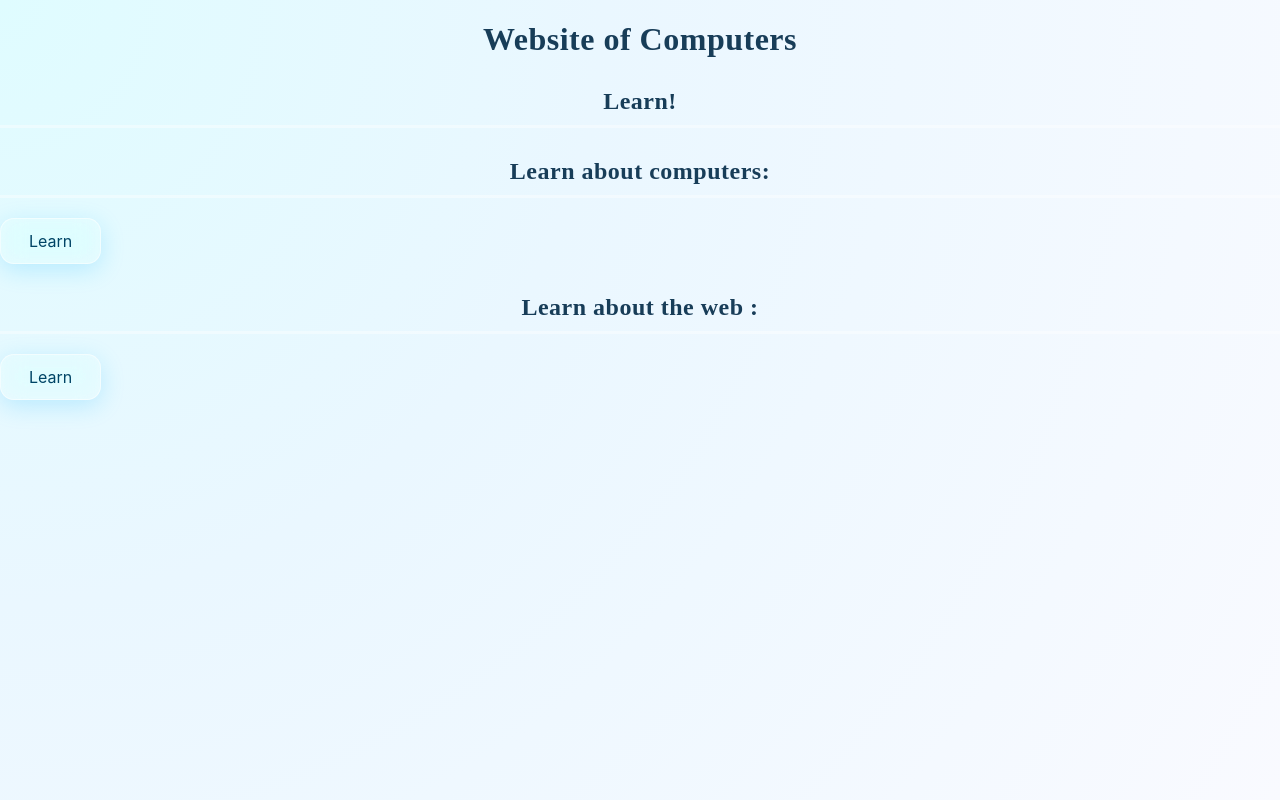
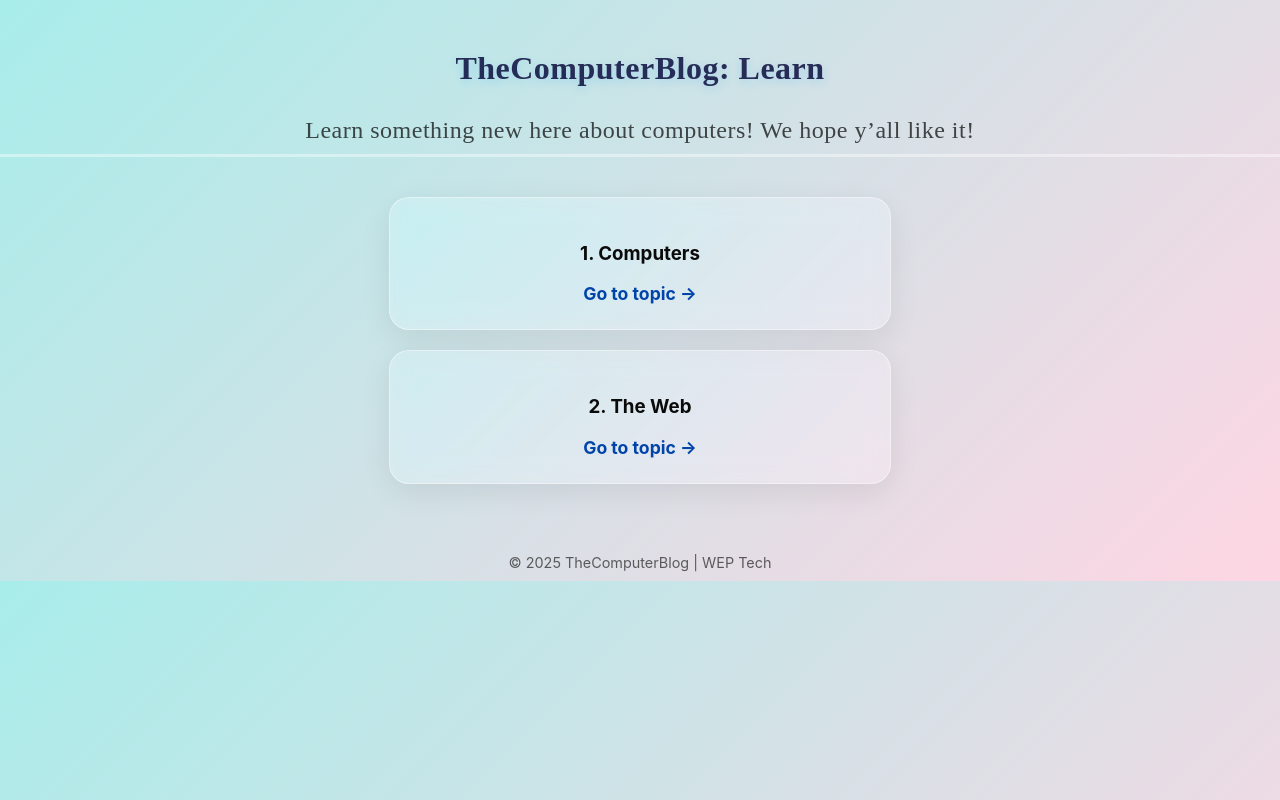
Before and after one commit to computersblog/learn, a plain HTML site: page index.html in a window 1280 px wide. Drawn offline with Linux system fonts and the light colour scheme.

Commit message:
Update index.html

```diff
--- a/index.html
+++ b/index.html
@@ -1,18 +1,89 @@
 <!DOCTYPE html>
-<html>
+<html lang="en">
   <head>
+    <meta charset="UTF-8">
+    <meta name="viewport" content="width=device-width, initial-scale=1.0">
+    <title>TheComputerBlog: Learn</title>
     <link rel="stylesheet" href="style.css">
-    <body>
-     <h1>Website of Computers</h1>
-      <h2>Learn!</h2>
-      <h2> Learn about computers: </h2>
-      <a href="https://computersblog.github.io/computer/">
-        <button> Learn </button>
-      </a>
-      <h2> Learn about the web :</h2>
-      <a href="https://computersblog.github.io/theweb/">
-        <button> Learn </button>
-      </a>
-    </body>
+    <style>
+      /* === BACKGROUND === */
+      body {
+        background: linear-gradient(135deg, #a8edea, #fed6e3);
+        font-family: "Inter", sans-serif;
+        color: #0a0a0a;
+        margin: 0;
+        padding: 0;
+        text-align: center;
+      }
+
+      /* === HEADER === */
+      h1 {
+        margin-top: 50px;
+        font-family: "Roboto Slab", serif;
+        color: rgba(0, 0, 50, 0.8);
+        text-shadow: 0 3px 10px rgba(0, 150, 255, 0.2);
+      }
+
+      h2 {
+        font-weight: 400;
+        color: rgba(0, 0, 0, 0.7);
+        margin-bottom: 40px;
+      }
+
+      /* === CARD STYLE LINKS === */
+      .card {
+        background: rgba(255, 255, 255, 0.25);
+        border: 1px solid rgba(255, 255, 255, 0.4);
+        backdrop-filter: blur(12px) saturate(160%);
+        -webkit-backdrop-filter: blur(12px) saturate(160%);
+        border-radius: 20px;
+        padding: 25px;
+        margin: 20px auto;
+        width: 85%;
+        max-width: 450px;
+        transition: all 0.3s ease;
+        box-shadow: 0 8px 30px rgba(0, 0, 0, 0.08);
+      }
+
+      .card:hover {
+        transform: translateY(-5px) scale(1.03);
+        box-shadow: 0 12px 35px rgba(0, 180, 255, 0.2);
+      }
+
+      a {
+        text-decoration: none;
+        color: #0044aa;
+        font-weight: bold;
+        font-size: 1.1rem;
+      }
+
+      a:hover {
+        color: #0077cc;
+      }
+
+      /* === FOOTER === */
+      footer {
+        font-size: 0.9rem;
+        color: rgba(0, 0, 0, 0.6);
+        margin-top: 60px;
+        padding: 10px;
+      }
+    </style>
   </head>
+  <body>
+    <h1>TheComputerBlog: Learn</h1>
+    <h2>Learn something new here about computers! We hope y’all like it!</h2>
+
+    <div class="card">
+      <h3>1. Computers</h3>
+      <a href="https://computersblog.github.io/computer">Go to topic →</a>
+    </div>
+
+    <div class="card">
+      <h3>2. The Web</h3>
+      <a href="https://computersblog.github.io/theweb/">Go to topic →</a>
+    </div>
+
+    <footer>© 2025 TheComputerBlog | WEP Tech</footer>
+  </body>
 </html>
```
